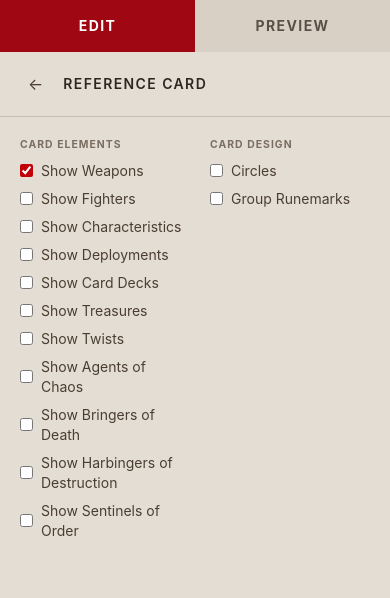
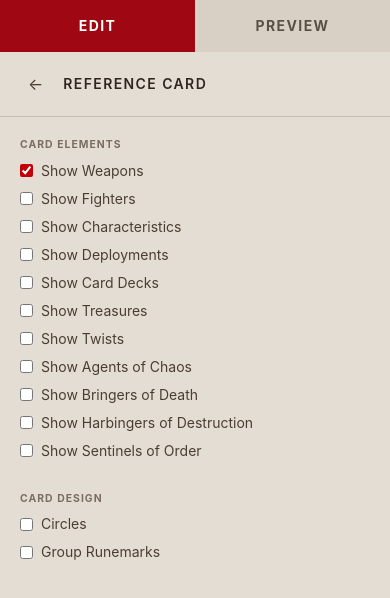
Before and after one commit to HENNIROCKS/warcry-card-creator-2026, a SvelteKit app: page /reference in a window 390 px wide. Shown: the top 598 px of the page. Built offline with nearby package versions, Linux system fonts and the light colour scheme.

Commit message:
Edit checkboxe columns on reference card

```diff
--- a/src/routes/reference/+page.svelte
+++ b/src/routes/reference/+page.svelte
@@ -258,6 +258,19 @@
 	.rm-badge-pf :global(svg *) {
 		fill: #000;
 	}
+
+	.two-col {
+		display: grid;
+		grid-template-columns: 1fr 1fr;
+		gap: 16px;
+	}
+
+	@media (max-width: 1023px) {
+		.two-col {
+			grid-template-columns: 1fr;
+			row-gap: 28px;
+		}
+	}
 </style>
 
 <div class="flex flex-col h-dvh bg-zinc-900 text-white overflow-hidden lg:flex-row">
@@ -321,10 +334,11 @@
 		</div>
 
 		<!-- Sidebar body: two columns -->
-		<div class="flex-1 overflow-y-auto p-5 flex gap-6">
+		<div class="flex-1 overflow-y-auto p-5">
+			<div class="two-col">
 
 				<!-- Left: Card Elements -->
-			<div class="flex-1 min-w-0">
+				<div>
 					<p class="field-label mb-3">{t('ui.form-card-elements')}</p>
 					<div class="flex flex-col gap-1">
 						{#each coreCats as cat}
@@ -343,7 +357,7 @@
 				</div>
 
 				<!-- Right: Card Design -->
-			<div class="w-40 shrink-0">
+				<div>
 					<p class="field-label mb-3">{t('ui.form-card-design')}</p>
 					<div class="flex flex-col gap-1">
 						<label class="flex items-center gap-2 py-0.5 cursor-pointer text-sm text-zinc-300 hover:text-white">
@@ -357,6 +371,7 @@
 					</div>
 				</div>
 
+			</div>
 		</div>
 	</aside>
 
```
Lines whose indentation alone changed are shown as unchanged.
